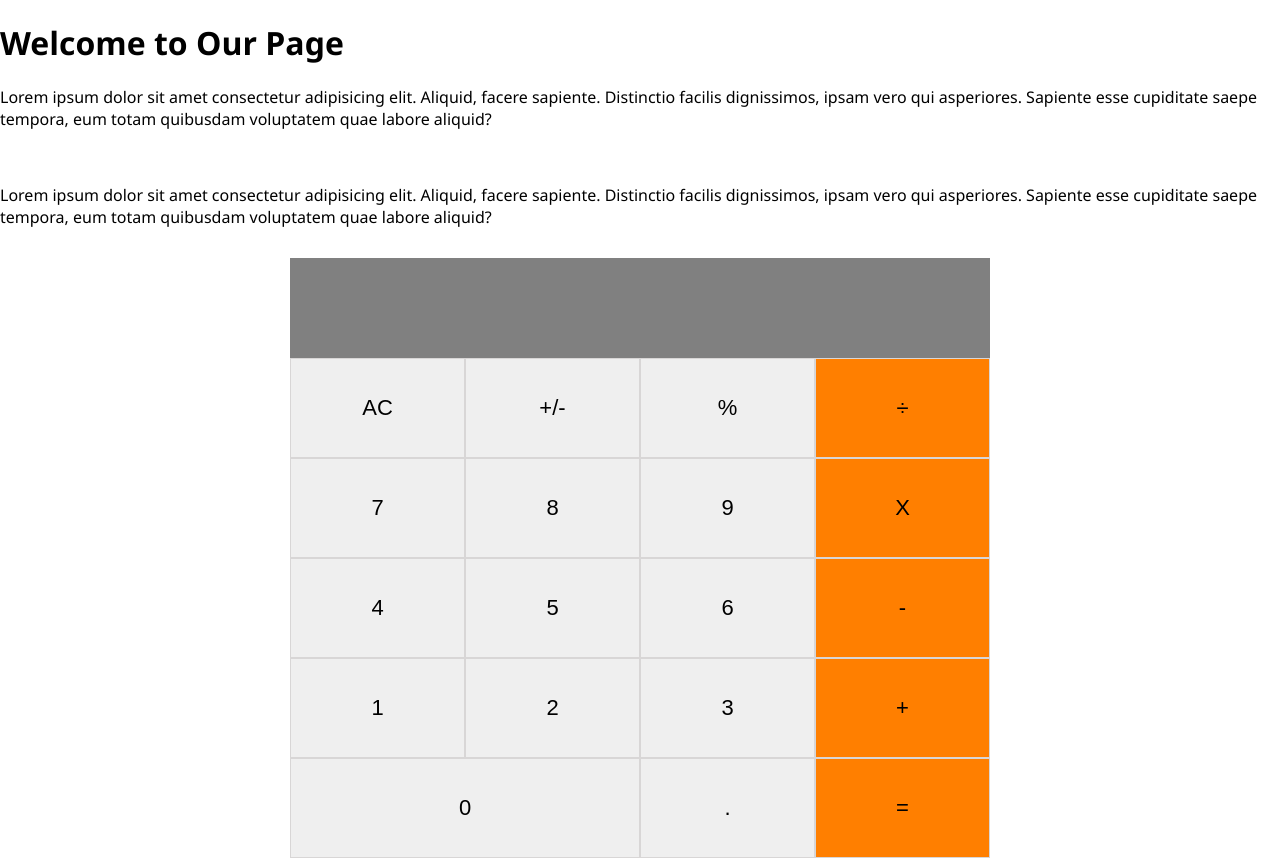
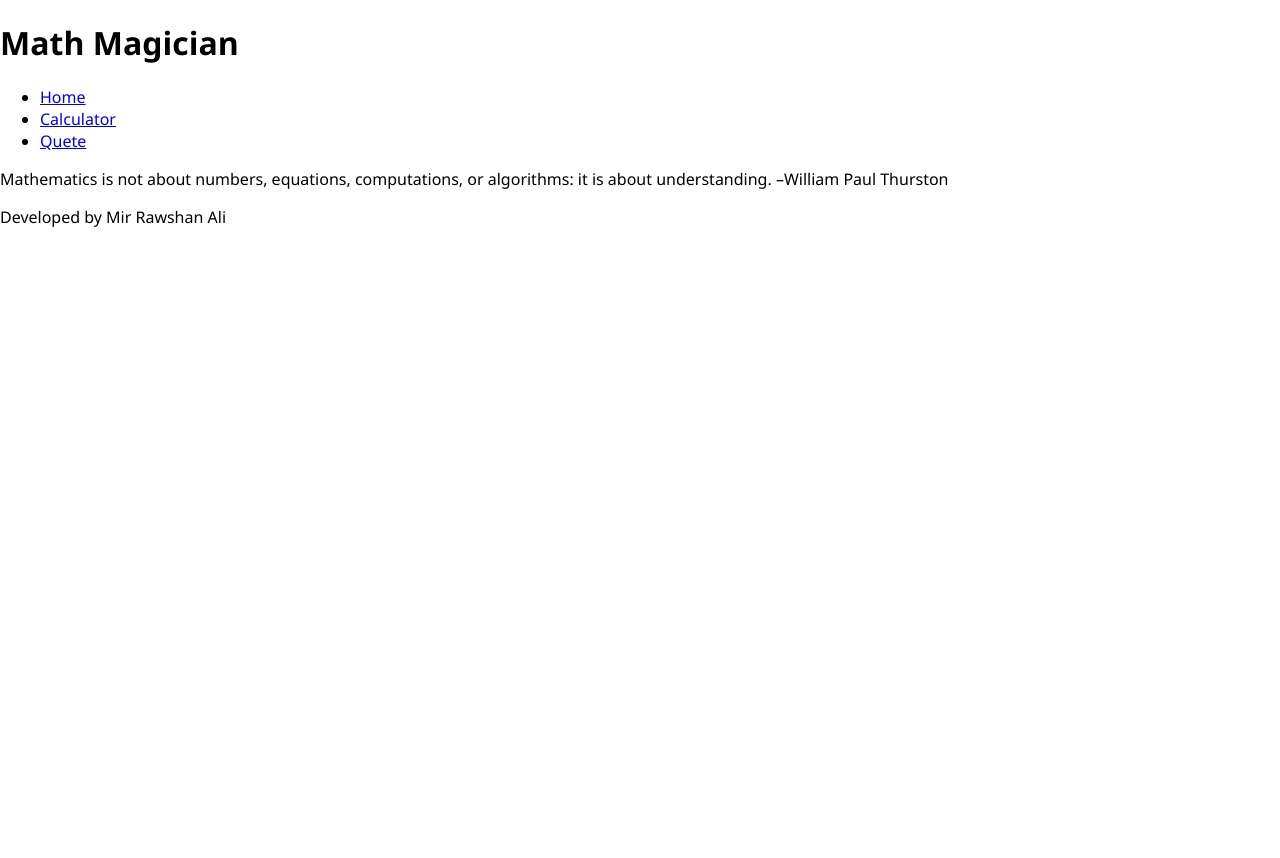
Before and after one commit to sumon0002001/react-calculator, a React (Create React App) app: page /quete in a window 1280 px wide. After the commit the page ends 800 px from the top, so only its background shows below. Built offline with nearby package versions, Linux system fonts and the light colour scheme.

Commit message:
Add all routes

```diff
--- a/src/components/App.js
+++ b/src/components/App.js
@@ -2,7 +2,7 @@ import React from 'react';
 import Display from './Display';
 import ButtonPanel from './ButtonPanel';
 import calculate from '../logic/calculate';
-import Home from './Home';
+
 
 class App extends React.Component {
   constructor(props) {
@@ -42,7 +42,7 @@ class App extends React.Component {
     const { total, next, operation } = this.state;
     return (
       <>
-       <Home/>
+       <h1>Let&apos;s do some Math!</h1>
         <main className="main">
 
           <Display
--- /dev/null
+++ b/src/components/Navbar.js
@@ -0,0 +1,30 @@
+import React from 'react';
+import { Link } from 'react-router-dom';
+
+
+const NavBar = () => {
+    return(
+        <header>
+        <h1>Math Magician</h1>
+        <nav>
+            <ul>
+                <li>
+                    <Link to= "/" className ="nav-link">Home</Link>
+                </li>
+                <li>
+                <Link to= "/calculator" className ="nav-link">Calculator</Link>
+                </li>
+                <li>
+                <Link to= "/quete" className ="nav-link">Quete</Link>
+                </li>
+            </ul>
+        </nav>
+    </header>
+
+    )
+
+
+}
+
+
+export default NavBar;
--- /dev/null
+++ b/src/components/Quete.js
@@ -0,0 +1,17 @@
+import React from 'react';
+
+const Quete = () => {
+    return (
+        <main>
+        <div >
+          <p>
+            Mathematics is not about numbers, equations, computations, or algorithms:
+            it is about understanding. –William Paul Thurston
+          </p>
+        </div>
+      </main>
+
+    )
+}
+
+export default Quete;
--- /dev/null
+++ b/src/components/Routes.js
@@ -0,0 +1,29 @@
+import React from "react";
+import { BrowserRouter, Switch, Route } from "react-router-dom";
+import App from "./App";
+import Home from "./Home";
+
+import NavBar from  "./Navbar";
+import Quete from "./Quete";
+
+const Routes = () => {
+  return (
+    <BrowserRouter>
+     <NavBar/>
+      <Switch>
+      <Route path="/" component={Home}  exact/>
+        <Route path="/calculator" component={App} />
+        <Route path="/quete" component={Quete} />
+      </Switch>
+      <footer>
+  <div>
+      <p>
+          Developed by Mir Rawshan Ali
+      </p>
+  </div>
+    </footer>
+    </BrowserRouter>
+  );
+};
+
+export default Routes;
--- a/src/index.js
+++ b/src/index.js
@@ -1,11 +1,12 @@
 import React from 'react';
 import ReactDOM from 'react-dom';
 import './index.css';
-import App from './components/App';
+
+import Routes from "./components/Routes";
 
 ReactDOM.render(
   <React.StrictMode>
-    <App />
+    <Routes />
   </React.StrictMode>,
   document.getElementById('root'),
 );
```
